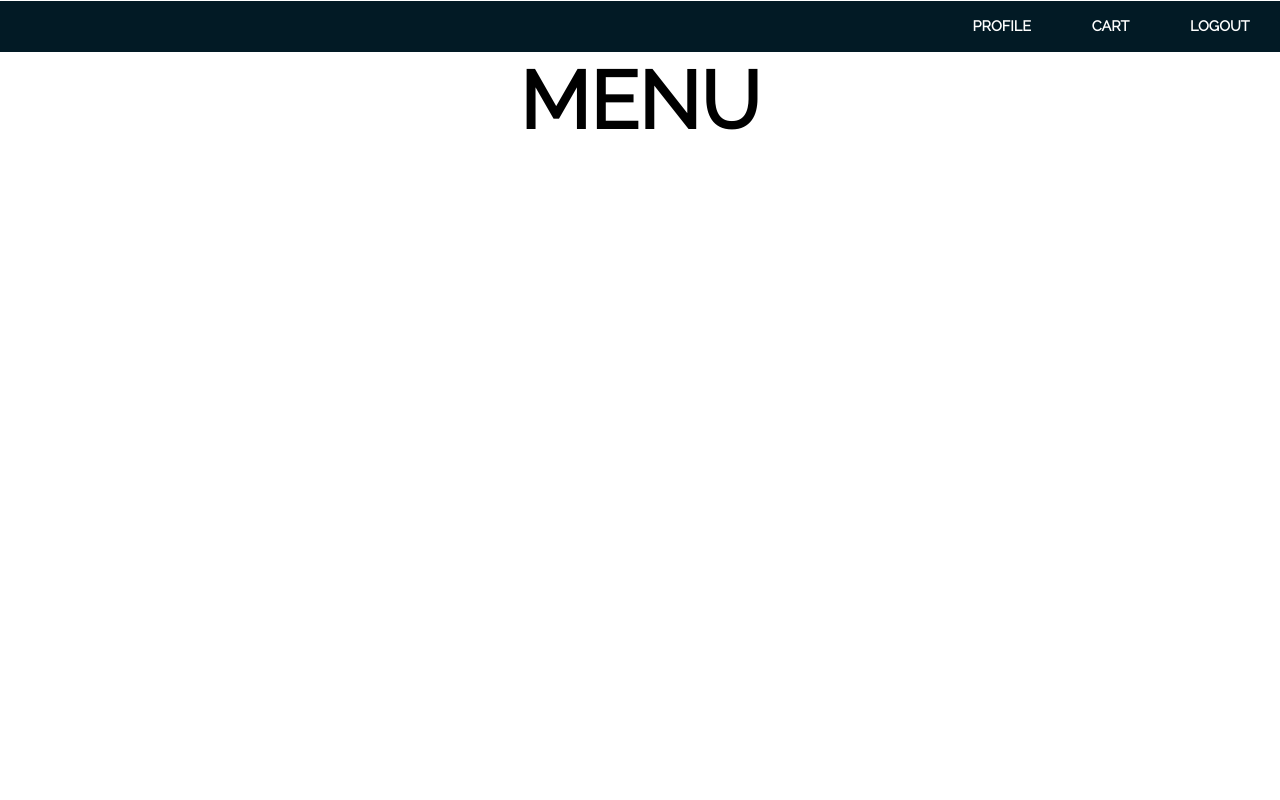
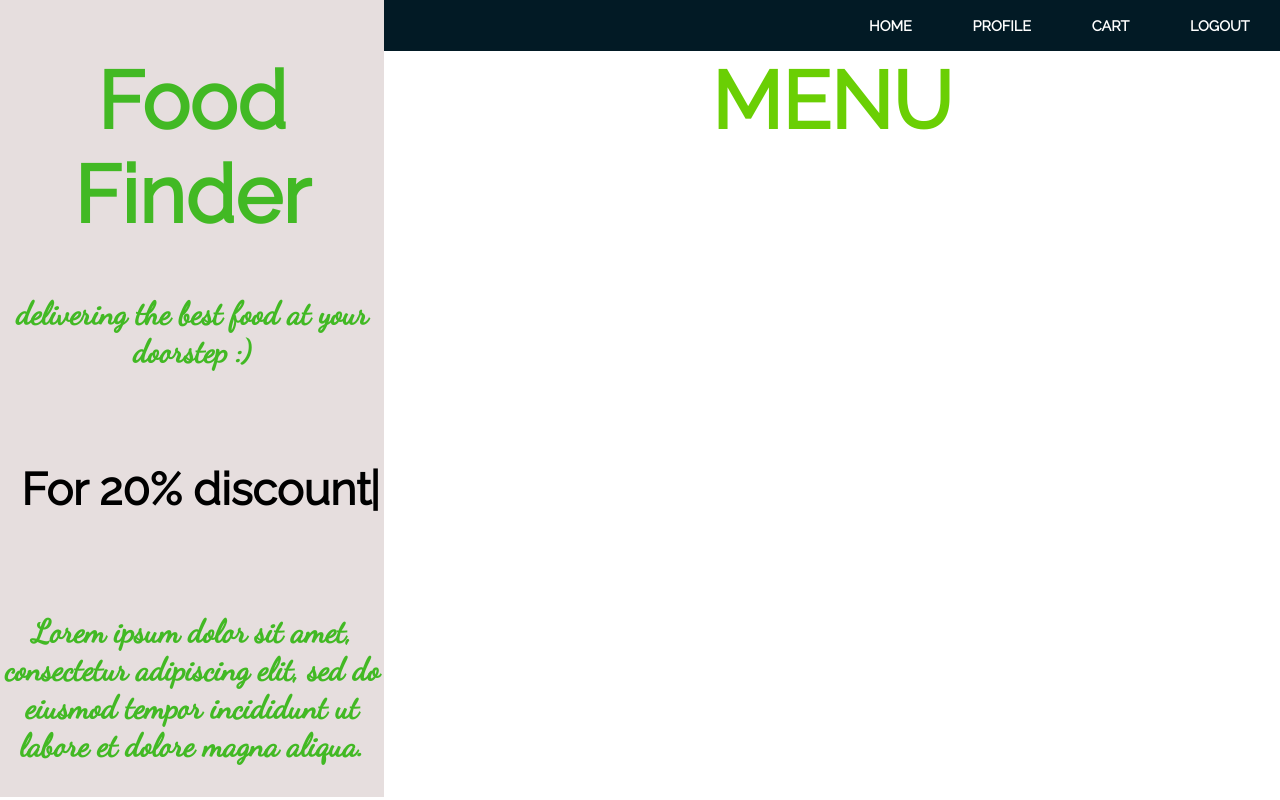
Before and after one commit to mharshita/food_finder, a PHP site: page /menu1.php in a window 1280 px wide. Run offline with PHP 8.4, Linux system fonts and the light colour scheme; the visitor is signed in with stand-in values (Sample User, id 1); data that the repository does not hold is empty.

Commit message:
small changes and menu frontend

```diff
--- a/css/menu-css.css
+++ b/css/menu-css.css
@@ -18,7 +18,7 @@ url('https://fonts.googleapis.com/css2?family=Dancing+Script&display=swap');
     nav{
         background-color: rgb(2, 26, 37);
         width: 100%;
-        margin-top: -1.5em;
+        /*margin-top: -1.5em;*/
     }
 
 
@@ -46,7 +46,6 @@ url('https://fonts.googleapis.com/css2?family=Dancing+Script&display=swap');
     @media(min-width:60rem){
         nav{
             float: right;
-            margin-top: -3.3em;
         }
     }
 
@@ -57,4 +56,134 @@ url('https://fonts.googleapis.com/css2?family=Dancing+Script&display=swap');
 
     .top{
         font-size: 5em;
+        color: rgb(106, 207, 4);
     }
+
+    .row{
+        display: flex;
+    }
+
+    .column{
+        float: left;
+    }
+
+    .side-bar{
+        width: 30%;
+        background-color: rgb(230, 222, 222);
+    }
+
+    .main-page{
+        width: 70%;
+    }
+
+    /*header{
+       position: absolute;
+       margin-top: 1em;
+       left: 0;
+       right: 0;
+   }*/
+
+   .side-head{
+    color: #42b924;
+    font-weight: bold;
+    font-size: 5rem;
+ }
+
+ .side-tag{
+    font-family: 'Dancing Script', cursive;
+    color: #42b924;
+    font-weight: bold;
+    font-size: 2em;
+ }
+
+ .main-head{
+     margin-top: 5rem;
+     font-weight: bold;
+     font-size: 4.5em;
+     color: rgb(106, 207, 4);
+ }
+
+ /*-----------------typewriter effect----------------------------------------------*/
+
+ @keyframes text2 {
+    0%, 50%, 100% {
+      width: 0;
+    }
+
+    55%, 80% {
+      width: 8.2em;
+    }
+  }
+
+ @keyframes text1 {
+    0%, 50%, 100% {
+      width: 0;
+    }
+    10%, 20% {
+      width: 7.8em;
+    }
+  }
+
+  .text_1 {
+    animation: text1;
+    font-size: 1.4em;
+    font-weight: bold;
+  }
+  .text_2 {
+    animation: text2;
+    font-size: 1.4em;
+    font-weight: bold;
+  }
+
+  .text_1, .text_2 {
+    overflow: hidden;
+    white-space: nowrap;
+    display: inline-block;
+    position: relative;
+    animation-duration: 10s;
+    animation-timing-function: steps(25, end);
+    animation-iteration-count: infinite;
+  }
+  .text_1::after, .text_2::after {
+    content: "|";
+    position: absolute;
+    right: 0;
+    animation: caret infinite;
+    animation-duration: 0.5s;
+    animation-timing-function: steps(1, end);
+  }
+
+  /*-------------------------------------------------------------------------*/
+
+  .button{
+    /*font-size: 1.5rem;*/
+    text-decoration: none;
+    text-transform: uppercase;
+    border-width: 2px;
+    border-style: solid;
+    padding: 0.5em 1.5em;
+    display: inline-block;
+    cursor: pointer;
+}
+
+  button-small{
+    font-size: 0.5rem;
+    font-weight: 700;
+}
+
+.button-accent{
+    color: #42b924;
+    border-color: #00ff6c;
+}
+
+.button-accent:hover,
+.button-accent:focus{
+    background: #00ff6c;
+    color: #232323;
+}
+
+@media(min-width: 60rem){
+   .button{
+       font-size: 1.2rem;
+   }
+}
--- a/home.php
+++ b/home.php
@@ -40,7 +40,7 @@ include("connection.php");
                 </div>
 
                 <li><a href="profile.php" class="nav-li">PROFILE</a></li>
-                <li><a href="" class="nav-li">CART</a></li>
+                <li><a href="cart.php" class="nav-li">CART</a></li>
 
             </ul>
 
--- a/menu1.php
+++ b/menu1.php
@@ -15,13 +15,34 @@ include("connection.php");
 
 <body>
 
+<div class="row">
+    <div class="column side-bar">
+        <h1 class="side-head">Food Finder</h1>
+        <p class="side-tag">delivering the best food at your doorstep :)</p>
+</br></br>
+        <h1>
+ <span class="text_1">Code: AB2316Z</span>
+<span class="text_2">For 20% discount </span>
+</h1>
+</br></br>
+<!--<a href="home.php" class="button button-accent button-small"><strong>Order Now</strong></a>
+</br></br>
+<a href="" class="button button-accent button-small"><strong>Rate & Review</strong></a> </br>
+-->
+
+<p class="side-tag">Lorem ipsum dolor sit amet, consectetur adipiscing elit, sed do eiusmod tempor incididunt ut labore et dolore magna aliqua.</p>
+
+    </div>
+
+<div class="column main-page">
 <header>
 <nav>
 
     <ul>
         <li><a href="logout.php" class="nav-li">LOGOUT</a></li>
-        <li><a href="" class="nav-li">CART</a></li>
+        <li><a href="cart.php" class="nav-li">CART</a></li>
         <li><a href="profile.php" class="nav-li">PROFILE</a></li>
+        <li><a href="home.php" class="nav-li">HOME</a></li>
     </ul>
 
 </nav>
@@ -30,7 +51,7 @@ include("connection.php");
 <h1 class="top">MENU</h1>
 
 <?php
-        $q = ("SELECT resturant,item FROM menu WHERE resturant = 'Resturant 1' ");
+        $q = ("SELECT resturant,item,price FROM menu WHERE resturant = 'Resturant 1' ");
         $result = mysqli_query($con,$q);
         $num = mysqli_num_rows($result);
 
@@ -40,8 +61,9 @@ include("connection.php");
     ?>
     <?php  echo $row['resturant']; ?>
     <?php echo $row['item'];?>
+    <?php echo $row['price'];?>
     </br>
     <?php } ?>
-
+</div>
     </body>
     </html>
--- a/profile.php
+++ b/profile.php
@@ -38,7 +38,7 @@ include("connection.php");
             <ul>
 
                 <li><a href="logout.php" class="nav-li">LOGOUT</a></li>
-                <li><a href="" class="nav-li">CART</a></li>
+                <li><a href="cart.php" class="nav-li">CART</a></li>
                 <li><a href="home.php" class="nav-li">HOME</a></li>
 
             </ul>
```
Also changed, not shown: menu2.php (+25 -2 lines), menu3.php (+26 -3 lines), menu4.php (+26 -3 lines), cart.php (added).
